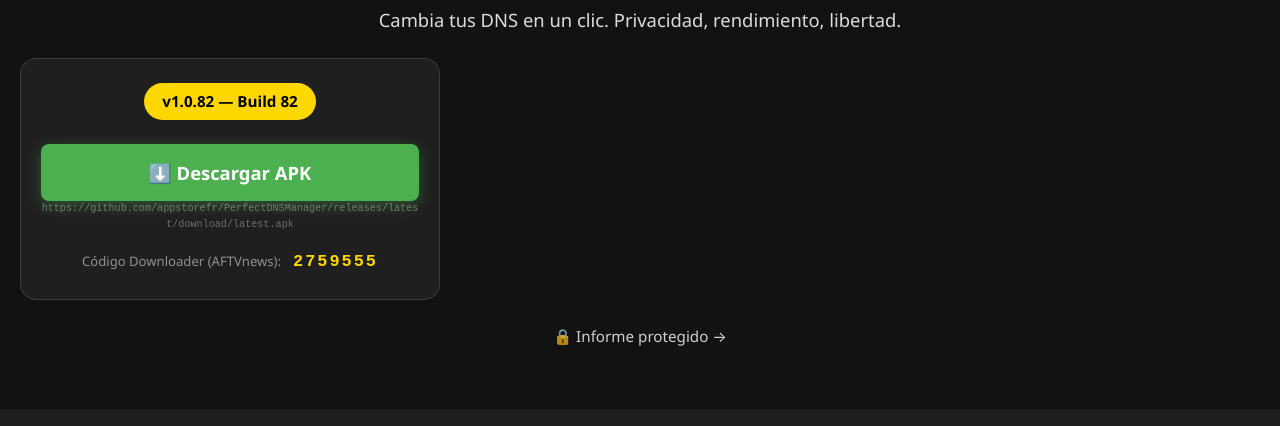
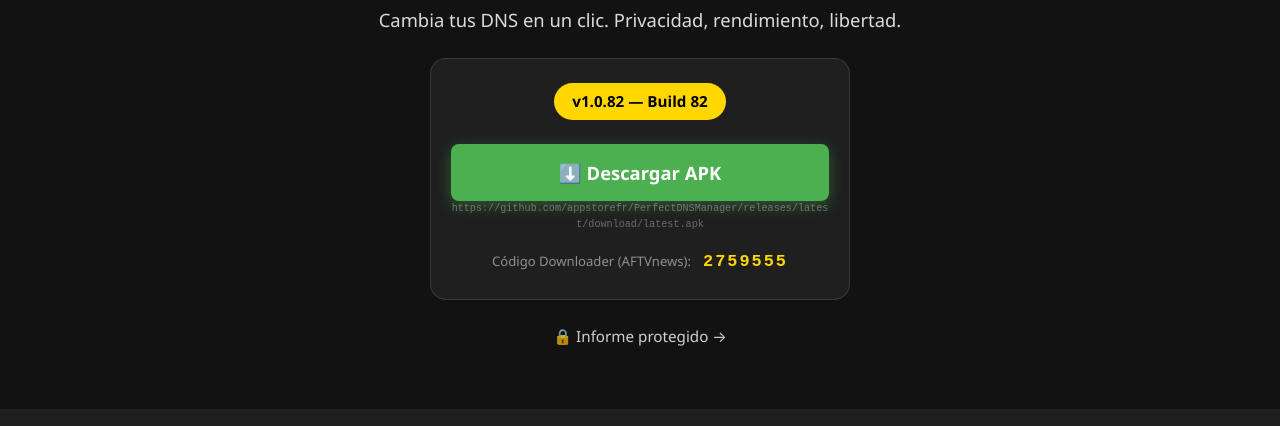
Before and after one commit to appstorefr/PerfectDNSManager, a plain HTML site: page docs/es.html in a window 1280 px wide. Shown: the part 334-760 px from the top of the page. Drawn offline with Linux system fonts and the light colour scheme; no server answers.

Commit message:
Center download card (es)

```diff
--- a/docs/es.html
+++ b/docs/es.html
@@ -290,7 +290,7 @@
     </div>
     <h1>Perfect DNS Manager</h1>
     <p class="tagline">Cambia tus DNS en un clic. Privacidad, rendimiento, libertad.</p>
-    <div style="max-width:420px;width:100%;background:rgba(255,255,255,0.06);border:1px solid rgba(255,255,255,0.12);border-radius:16px;padding:24px 20px;text-align:center;margin-bottom:20px;">
+    <div style="max-width:420px;width:100%;margin:0 auto 20px;background:rgba(255,255,255,0.06);border:1px solid rgba(255,255,255,0.12);border-radius:16px;padding:24px 20px;text-align:center;">
         <a href="#changelog" style="text-decoration:none;"><div class="version-badge">v1.0.82 &mdash; Build 82</div></a>
         <br>
         <a href="https://github.com/appstorefr/PerfectDNSManager/releases/latest/download/latest.apk" class="dl-btn" style="width:100%;justify-content:center;">
```
